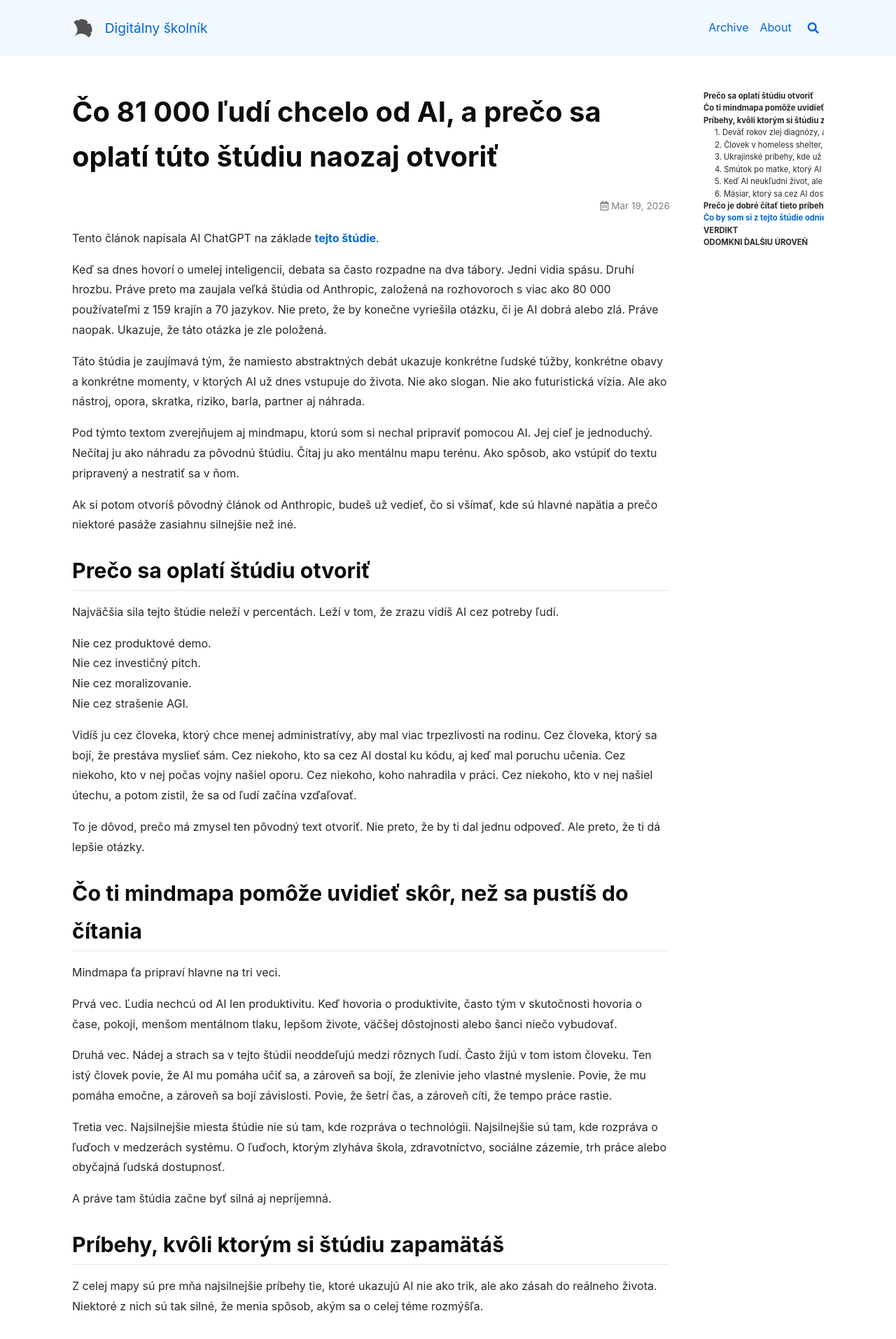
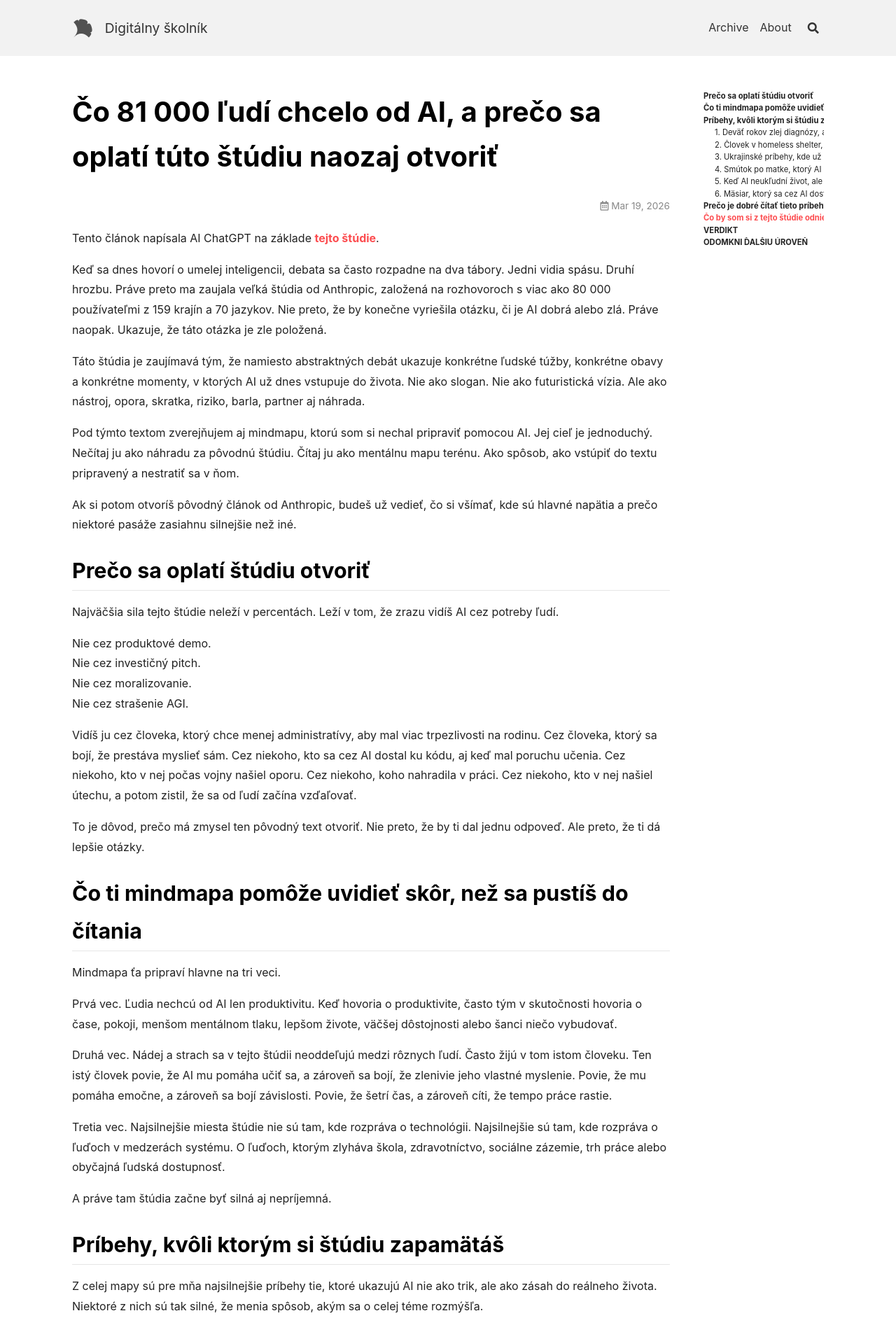
Before and after one commit to romanbaranovic/romanbaranovic.github.io, a Jekyll site: the page built from _posts/2026-03-19-co-81-000-lui-chcelo-od-ai-a-preco-sa-oplati-tuto-stdiu-naozaj-otvorit.md, in a window 1280 px wide. Shown: the top 1913 px of the page at 70% size. Built offline with Jekyll 4.4.1, drawn with Linux system fonts in a browser that asks for light colours; nearby versions of some CDN libraries.

Commit message:
skin: default

```diff
--- a/_config.yml
+++ b/_config.yml
@@ -1,4 +1,4 @@
-text_skin: ocean
+text_skin: default
 highlight_theme: default
 url: "https://romanbaranovic.github.io"
 title: Digitálny školník
```
